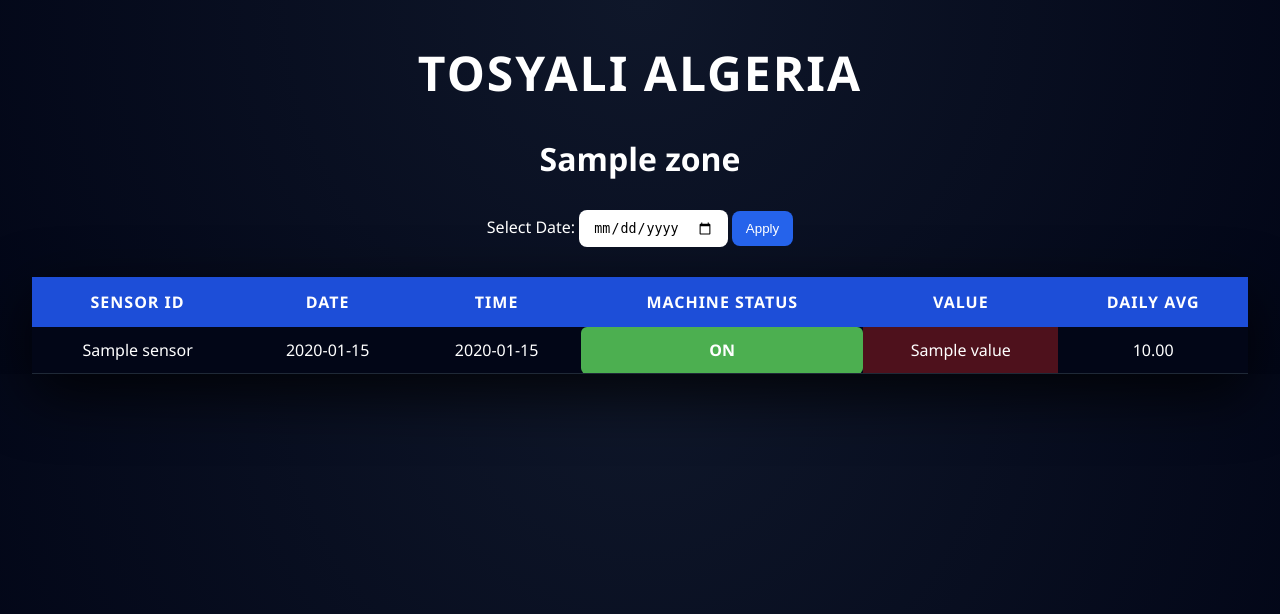
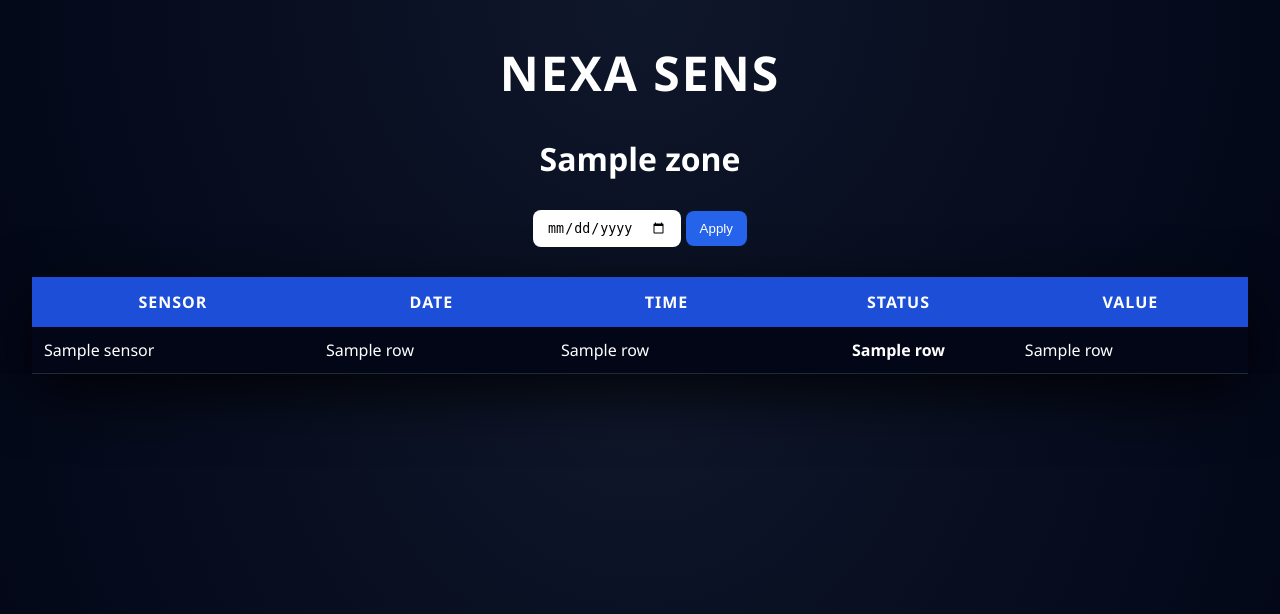
Before and after one commit to INAL3100/cloud-iot-server, a Flask app: template templates/zone.html in a window 1280 px wide. Shown: the top 614 px of the page. Run offline with Flask 3, Linux system fonts and the light colour scheme; the template is opened without the code that fills it: most values are stand-ins (such as "Sample title", 1, 10 or a date in 2020).

Commit message:
update server

```diff
--- a/requirements.txt
+++ b/requirements.txt
@@ -1,2 +1,3 @@
 flask
 gunicorn
+werkzeug
--- a/server.py
+++ b/server.py
@@ -1,19 +1,23 @@
-from flask import Flask, request, render_template
+from flask import Flask, request, render_template, redirect, session
 from datetime import datetime
 import sqlite3
+from werkzeug.security import generate_password_hash, check_password_hash
 
 app = Flask(__name__)
+app.secret_key = "nexa_sens_secret"
+
+API_KEY = "NEXA_SENS_DEVICE_KEY"
 
 # -----------------------------
-# SENSOR → ZONE
+# ZONES
 # -----------------------------
+ZONES = ["Zone 1", "Zone 2", "Zone 3"]
+
 SENSOR_ZONES = {
     "SENSOR_1": "Zone 1",
     "SENSOR_2": "Zone 2",
     "SENSOR_3": "Zone 3",
 }
-
-ZONES = ["Zone 1", "Zone 2", "Zone 3"]
 
 # -----------------------------
 # DATABASE
@@ -29,16 +33,100 @@ CREATE TABLE IF NOT EXISTS readings (
     date TEXT,
     time TEXT,
     value REAL,
-    machine_status TEXT DEFAULT 'OFF'
+    machine_status TEXT
 )
 """)
+
+cursor.execute("""
+CREATE TABLE IF NOT EXISTS users (
+    id INTEGER PRIMARY KEY AUTOINCREMENT,
+    username TEXT UNIQUE,
+    password TEXT,
+    role TEXT
+)
+""")
+
+cursor.execute("""
+CREATE TABLE IF NOT EXISTS user_zones (
+    user_id INTEGER,
+    zone TEXT
+)
+""")
+
 conn.commit()
+
+# -----------------------------
+# DEMO USERS (RUN ONCE)
+# -----------------------------
+def create_demo_users():
+    users = [
+        ("manager", "1234", "manager"),
+        ("eng1", "1234", "engineer"),
+        ("eng2", "1234", "engineer"),
+        ("eng3", "1234", "engineer"),
+    ]
+
+    for u, p, r in users:
+        cursor.execute(
+            "INSERT OR IGNORE INTO users VALUES (NULL, ?, ?, ?)",
+            (u, generate_password_hash(p), r)
+        )
+
+    conn.commit()
+
+    cursor.execute("SELECT id, username FROM users")
+    for uid, uname in cursor.fetchall():
+        if uname == "eng1":
+            cursor.execute("INSERT OR IGNORE INTO user_zones VALUES (?, ?)", (uid, "Zone 1"))
+        elif uname == "eng2":
+            cursor.execute("INSERT OR IGNORE INTO user_zones VALUES (?, ?)", (uid, "Zone 2"))
+        elif uname == "eng3":
+            cursor.execute("INSERT OR IGNORE INTO user_zones VALUES (?, ?)", (uid, "Zone 3"))
+
+    conn.commit()
+
+# create_demo_users()  # ← RUN ONCE, THEN COMMENT
+
+# -----------------------------
+# HELPERS
+# -----------------------------
+def get_user_zones(user_id):
+    cursor.execute("SELECT zone FROM user_zones WHERE user_id=?", (user_id,))
+    return [z[0] for z in cursor.fetchall()]
+
+# -----------------------------
+# LOGIN
+# -----------------------------
+@app.route("/login", methods=["GET", "POST"])
+def login():
+    if request.method == "POST":
+        u = request.form["username"]
+        p = request.form["password"]
+
+        cursor.execute("SELECT id, password, role FROM users WHERE username=?", (u,))
+        user = cursor.fetchone()
+
+        if user and check_password_hash(user[1], p):
+            session["user_id"] = user[0]
+            session["role"] = user[2]
+            return redirect("/")
+        return render_template("login.html", error="Invalid credentials")
+
+    return render_template("login.html")
+
+@app.route("/logout")
+def logout():
+    session.clear()
+    return redirect("/login")
 
 # -----------------------------
 # RECEIVE SENSOR DATA
 # -----------------------------
 @app.route("/data", methods=["POST"])
 def receive_data():
+    if request.headers.get("X-API-KEY") != API_KEY:
+        return "Unauthorized", 401
+
     sensor_id = request.form.get("sensor_id")
     value = float(request.form.get("value"))
     zone = SENSOR_ZONES.get(sensor_id)
@@ -47,9 +135,6 @@ def receive_data():
     date = now.strftime("%Y-%m-%d")
     time_ = now.strftime("%H:%M:%S")
 
-    # -----------------------------
-    # MACHINE LOGIC
-    # ON if last two readings <25, OFF if >40
     cursor.execute(
         "SELECT value, machine_status FROM readings WHERE sensor_id=? ORDER BY id DESC LIMIT 1",
         (sensor_id,)
@@ -58,53 +143,59 @@ def receive_data():
     last_value, last_status = last if last else (None, "OFF")
 
     if value > 40:
-        machine_status = "OFF"
-    elif last_value is not None and last_value < 25 and value < 25:
-        machine_status = "ON"
+        status = "OFF"
+    elif last_value and last_value < 25 and value < 25:
+        status = "ON"
     else:
-        machine_status = last_status
-    # -----------------------------
+        status = last_status
 
     cursor.execute(
-        "INSERT INTO readings (zone, sensor_id, date, time, value, machine_status) VALUES (?, ?, ?, ?, ?, ?)",
-        (zone, sensor_id, date, time_, value, machine_status)
+        "INSERT INTO readings VALUES (NULL, ?, ?, ?, ?, ?, ?)",
+        (zone, sensor_id, date, time_, value, status)
     )
     conn.commit()
 
     return "OK", 200
 
 # -----------------------------
-# HOME PAGE
+# DASHBOARD
 # -----------------------------
 @app.route("/")
 def index():
-    return render_template("index.html", zones=ZONES)
+    if "user_id" not in session:
+        return redirect("/login")
 
-# -----------------------------
-# ZONE PAGE
-# -----------------------------
+    if session["role"] == "manager":
+        zones = ZONES
+    else:
+        zones = get_user_zones(session["user_id"])
+
+    return render_template("index.html", zones=zones)
+
 @app.route("/zone/<zone_name>")
 def zone_page(zone_name):
+    if "user_id" not in session:
+        return redirect("/login")
+
+    if session["role"] != "manager":
+        if zone_name not in get_user_zones(session["user_id"]):
+            return "Access denied", 403
+
     selected_date = request.args.get("date") or datetime.now().strftime("%Y-%m-%d")
 
     cursor.execute("""
         SELECT sensor_id, date, time, value, machine_status
         FROM readings
-        WHERE zone = ? AND date = ?
-        ORDER BY sensor_id, time
+        WHERE zone=? AND date=?
+        ORDER BY time
     """, (zone_name, selected_date))
 
     rows = cursor.fetchall()
     data = {}
-    for sensor_id, date, time_, value, status in rows:
-        data.setdefault(sensor_id, []).append((date, time_, value, status))
+    for s, d, t, v, m in rows:
+        data.setdefault(s, []).append((d, t, v, m))
 
-    return render_template(
-        "zone.html",
-        zone=zone_name,
-        data=data,
-        selected_date=selected_date
-    )
+    return render_template("zone.html", zone=zone_name, data=data, selected_date=selected_date)
 
 if __name__ == "__main__":
     app.run(debug=True)
--- a/templates/zone.html
+++ b/templates/zone.html
@@ -1,51 +1,35 @@
 <!DOCTYPE html>
 <html>
 <head>
-    <title>{{ zone }} - TOSYALI ALGERIA</title>
+    <title>{{ zone }}</title>
     <link rel="stylesheet" href="/static/PRO.css">
 </head>
 <body>
 
-<h1 class="title">TOSYALI ALGERIA</h1>
+<h1 class="title">NEXA SENS</h1>
 <h2 class="subtitle">{{ zone }}</h2>
 
 <form method="get" class="date-form">
-    <label>Select Date:</label>
     <input type="date" name="date" value="{{ selected_date }}">
-    <button type="submit">Apply</button>
+    <button>Apply</button>
 </form>
 
 <table>
+<tr>
+    <th>Sensor</th><th>Date</th><th>Time</th><th>Status</th><th>Value</th>
+</tr>
+
+{% for sensor, rows in data.items() %}
+    {% for d, t, v, s in rows %}
     <tr>
-        <th>Sensor ID</th>
-        <th>Date</th>
-        <th>Time</th>
-        <th>Machine Status</th>
-        <th>Value</th>
-        <th>Daily Avg</th>
+        <td>{{ sensor }}</td>
+        <td>{{ d }}</td>
+        <td>{{ t }}</td>
+        <td class="machine-status {{ 'on' if s=='ON' else 'off' }}">{{ s }}</td>
+        <td>{{ v }}</td>
     </tr>
-
-    {% for sensor, readings in data.items() %}
-        {% set avg = (readings | map(attribute=2) | sum) / (readings | length) %}
-        {% for date, time_, value, status in readings %}
-            <tr>
-                <td class="center-text">{{ sensor }}</td>
-                <td class="center-text">{{ date }}</td>
-                <td class="center-text">{{ time_ }}</td>
-                <td class="machine-status {% if status == 'ON' %}on{% else %}off{% endif %}">{{ status }}</td>
-
-                {% if value > 30 %}
-                    <td class="value high center-text">{{ value }}</td>
-                {% elif value >= 25 %}
-                    <td class="value medium center-text">{{ value }}</td>
-                {% else %}
-                    <td class="value low center-text">{{ value }}</td>
-                {% endif %}
-
-                <td class="center-text">{{ "%.2f"|format(avg) }}</td>
-            </tr>
-        {% endfor %}
     {% endfor %}
+{% endfor %}
 </table>
 
 </body>
```
Also changed, not shown: datasensorinal.py (+10 -20 lines), templates/index.html (+3 -5 lines), templates/login.html (added, +24 -0 lines).
